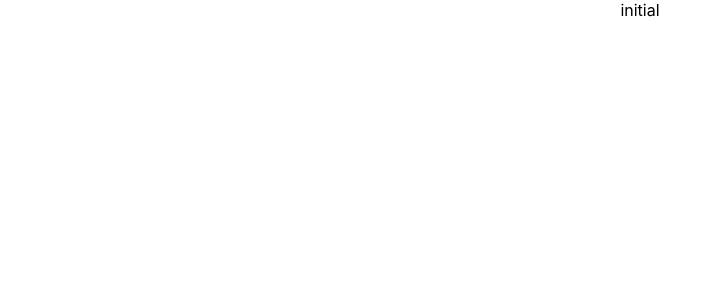
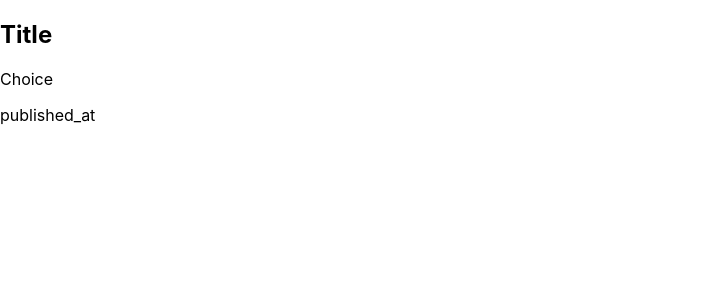
Before and after one commit to Mupa1/polls-app, a React (Create React App) app: page /questions in a window 1280 px wide. Shown: the top 300 px of the page, without its empty margins (0-722 px from the left). Built offline with nearby package versions, Linux system fonts and the light colour scheme.

Commit message:
Add QuestionsCard to QuestionsList component to display questions

```diff
--- a/package.json
+++ b/package.json
@@ -6,8 +6,11 @@
     "@testing-library/jest-dom": "^5.11.4",
     "@testing-library/react": "^11.1.0",
     "@testing-library/user-event": "^12.1.10",
+    "node-sass": "4.14.1",
+    "prop-types": "^15.7.2",
     "react": "^17.0.2",
     "react-dom": "^17.0.2",
+    "react-router-dom": "^5.2.0",
     "react-scripts": "4.0.3",
     "web-vitals": "^1.0.1"
   },
--- a/src/App.css
+++ /dev/null
@@ -1,3 +0,0 @@
-.App {
-  text-align: center;
-}
--- a/src/App.js
+++ b/src/App.js
@@ -1,11 +1,22 @@
-import './App.css';
+import React from 'react';
+import {
+  BrowserRouter,
+  Route,
+  Redirect,
+  Switch,
+} from 'react-router-dom';
 
-function App() {
-  return (
-    <div className="App">
-      initial
-    </div>
-  );
-}
+import QuestionsList from './containers/QuestionsList';
+
+const App = () => (
+  <BrowserRouter>
+    <>
+      <Route path="/" render={() => <Redirect to="/questions" />} />
+      <Switch>
+        <Route path="/questions" component={QuestionsList} />
+      </Switch>
+    </>
+  </BrowserRouter>
+);
 
 export default App;
--- /dev/null
+++ b/src/components/QuestionsCard.js
@@ -0,0 +1,13 @@
+import React from 'react';
+
+const QuestionsCard = () => (
+  <article>
+    <div>
+      <h2>Title</h2>
+      <p>Choice</p>
+      <p>published_at</p>
+    </div>
+  </article>
+);
+
+export default QuestionsCard;
--- /dev/null
+++ b/src/containers/QuestionsList.js
@@ -0,0 +1,8 @@
+import React from 'react';
+import QuestionsCard from '../components/QuestionsCard';
+
+const QuestionsList = () => (
+  <QuestionsCard />
+);
+
+export default QuestionsList;
--- a/src/index.js
+++ b/src/index.js
@@ -1,6 +1,6 @@
 import React from 'react';
 import ReactDOM from 'react-dom';
-import './index.css';
+import './index.scss';
 import App from './App';
 
 ReactDOM.render(
```
Also changed, not shown: src/index.scss (renamed from src/index.css), 1 other file (tests, documents, lock files or other folders).
